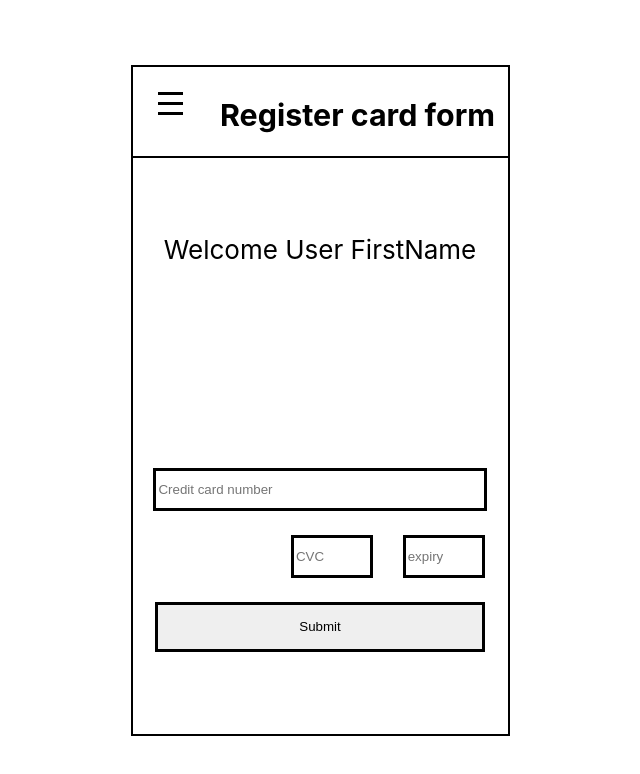
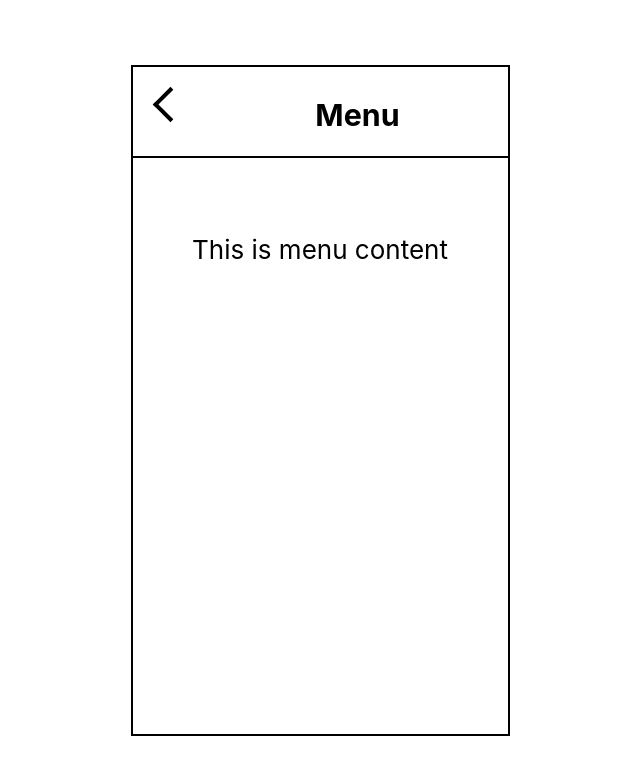
Before and after one commit to timeach/ASB-Assignment, a React (Create React App) app: page / in a window 1280 px wide. Shown: the top 774 px of the page, without its empty margins (320-960 px from the left). Built offline with nearby package versions, Linux system fonts and the light colour scheme.

Commit message:
CSS arrow icon

```diff
--- a/src/App.tsx
+++ b/src/App.tsx
@@ -2,6 +2,7 @@ import React from 'react';
 import logo from './logo.svg';
 import { Counter } from './features/counter/Counter';
 import { RegisterCard } from './features/registerCard/RegisterCard';
+import { Menu } from './features/menu/Menu';
 import './App.css';
 
 function App() {
@@ -10,7 +11,8 @@ function App() {
       <header className="App-header">
         {/* <img src={logo} className="App-logo" alt="logo" /> */}
         {/* <Counter /> */}
-        <RegisterCard/>
+        {/* <RegisterCard/> */}
+        <Menu />
 
       </header>
     </div>
--- /dev/null
+++ b/src/features/menu/Menu.module.css
@@ -0,0 +1,42 @@
+.whole {
+    display:flex;
+    flex-direction: column;
+    align-items: center;
+    justify-content: center;
+    border-style:solid;
+    border-color: black;
+    border-width: 2px;
+    width: 375px;
+    height: 667px;
+}
+.header {
+    display:flex;
+    height: 89px;
+    width: 100%;
+    margin: 0;
+    border: none;
+    border-bottom: 2px solid black;
+}
+.arrow {
+    margin: 25px 25px;
+    box-sizing: border-box;
+    width: 25px;
+    height: 25px;
+    border: solid black;
+    border-width: 0 4px 4px 0;
+    transform: rotate(135deg);
+}
+.title {
+    flex:1;
+    justify-content: center;
+}
+.form {
+    height: 578px;
+    width: 100%;
+    margin:0;
+}
+.message {
+    height: 200px;
+    width: 100%;
+    padding-top:50px;
+}
--- /dev/null
+++ b/src/features/menu/Menu.tsx
@@ -0,0 +1,18 @@
+import React from 'react';
+import styles from './Menu.module.css';
+
+export function Menu() {
+
+    return (
+        <div className={styles.whole}>
+            <div className={styles.header}>
+                {/* <img src='./burger.png' alt='menu' className={styles.icon}></img> */}
+                <div className={styles.arrow}></div>
+                <h3 className={styles.title}>Menu</h3>
+            </div>
+            <div className={styles.form}>
+                <p className={styles.message}>This is menu content</p>
+            </div>
+        </div>
+    )
+}
--- a/src/features/registerCard/RegisterCard.module.css
+++ b/src/features/registerCard/RegisterCard.module.css
@@ -27,6 +27,14 @@
     border-top: 3px solid black;
     border-bottom: 3px solid black;
     margin: 25px 25px;
+}
+.arrow {
+    position: absolute;
+    width: 15rpx;
+    height: 15rpx;
+    border-top: 4rpx solid #333;
+    border-right: 4rpx solid #333;
+    transform:rotate(-135deg);
 }
 .title {
     flex:1;
```
